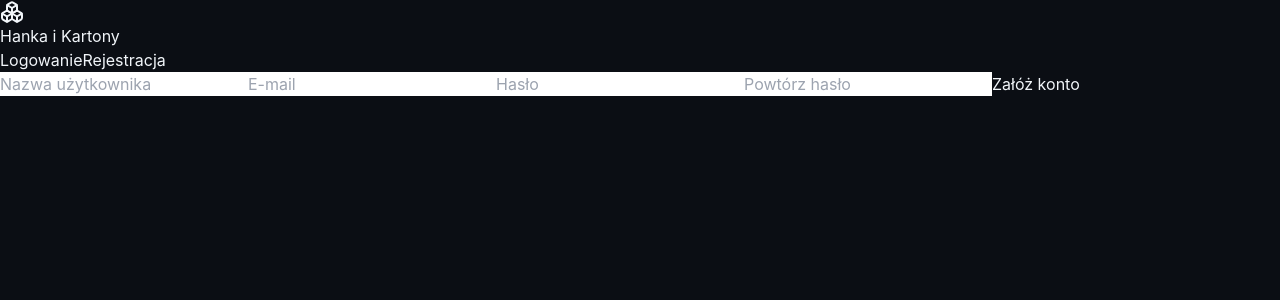
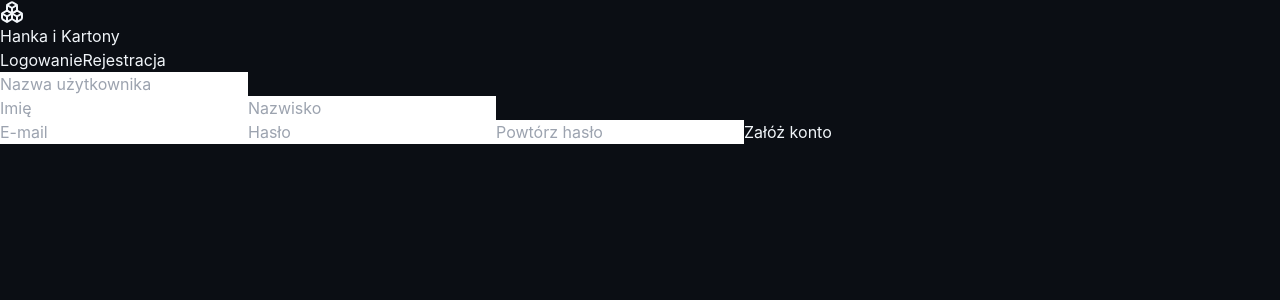
Before and after one commit to Chopparini/inq-hub, a React (Vite) app in the folder frontend/: page / in a window 1280 px wide. Both pictures are taken after a click on the button "Rejestracja". Shown: the top 300 px of the page. Built offline with nearby package versions, Linux system fonts and the light colour scheme; no server answers.

Commit message:
feat: imię i nazwisko w rejestracji i karcie użytkownika

```diff
--- a/frontend/src/App.tsx
+++ b/frontend/src/App.tsx
@@ -1,7 +1,7 @@
 import React, { useState, useEffect, useMemo } from 'react';
 import { quotesApi, ClientOption, ProductOption } from './api/quotesApi';
 import { QuoteListItem, QuoteDetail, QuoteStatus, QuoteIn } from './types/quote';
-import { User, ROLE_LABELS } from './types/auth';
+import { User, ROLE_LABELS, displayName, initials } from './types/auth';
 import {
   Package,
   FileSpreadsheet,
@@ -430,10 +430,10 @@ export default function App({ user, onLogout }: AppProps) {
         <div>
           <div className="p-3 rounded-2xl bg-slate-900/60 border border-slate-800 flex items-center gap-3">
             <div className="w-10 h-10 rounded-full bg-gradient-to-tr from-purple-500 to-indigo-500 flex items-center justify-center font-bold text-sm text-white uppercase">
-              {user.username.slice(0, 2)}
+              {initials(user)}
             </div>
             <div className="flex-1 min-w-0">
-              <p className="text-sm font-medium text-slate-200 truncate">{user.username}</p>
+              <p className="text-sm font-medium text-slate-200 truncate">{displayName(user)}</p>
               <p className="text-xs text-purple-400 truncate">{ROLE_LABELS[user.role]}</p>
             </div>
             <button
--- a/frontend/src/pages/LoginPage.tsx
+++ b/frontend/src/pages/LoginPage.tsx
@@ -12,6 +12,8 @@ interface LoginPageProps {
 export default function LoginPage({ onLoggedIn }: LoginPageProps) {
   const [mode, setMode] = useState<Mode>('login');
   const [username, setUsername] = useState('');
+  const [firstName, setFirstName] = useState('');
+  const [lastName, setLastName] = useState('');
   const [email, setEmail] = useState('');
   const [password, setPassword] = useState('');
   const [password2, setPassword2] = useState('');
@@ -37,7 +39,7 @@ export default function LoginPage({ onLoggedIn }: LoginPageProps) {
     setIsLoading(true);
     try {
       if (mode === 'register') {
-        await authApi.register({ username, email, password });
+        await authApi.register({ username, firstName, lastName, email, password });
       }
       await authApi.login(username, password);
       onLoggedIn(await authApi.me());
@@ -83,6 +85,25 @@ export default function LoginPage({ onLoggedIn }: LoginPageProps) {
             required
           />
           {mode === 'register' && (
+            <>
+              <div className="grid grid-cols-2 gap-2">
+                <input
+                  className="input"
+                  placeholder="Imię"
+                  autoComplete="given-name"
+                  value={firstName}
+                  onChange={(e) => setFirstName(e.target.value)}
+                  required
+                />
+                <input
+                  className="input"
+                  placeholder="Nazwisko"
+                  autoComplete="family-name"
+                  value={lastName}
+                  onChange={(e) => setLastName(e.target.value)}
+                  required
+                />
+              </div>
               <input
                 className="input"
                 type="email"
@@ -92,6 +113,7 @@ export default function LoginPage({ onLoggedIn }: LoginPageProps) {
                 onChange={(e) => setEmail(e.target.value)}
                 required
               />
+            </>
           )}
           <input
             className="input"
--- a/frontend/src/types/auth.ts
+++ b/frontend/src/types/auth.ts
@@ -3,12 +3,16 @@ export type UserRole = 'admin' | 'sales';
 export interface User {
   id: number;
   username: string;
+  firstName: string | null;
+  lastName: string | null;
   email: string;
   role: UserRole;
 }
 
 export interface RegisterIn {
   username: string;
+  firstName: string;
+  lastName: string;
   email: string;
   password: string;
 }
@@ -17,3 +21,16 @@ export const ROLE_LABELS: Record<UserRole, string> = {
   admin: 'Administrator',
   sales: 'Handlowiec',
 };
+
+
+export function displayName(user: User): string {
+  const full = [user.firstName, user.lastName].filter(Boolean).join(' ');
+  return full || user.username;
+}
+
+export function initials(user: User): string {
+  if (user.firstName && user.lastName) {
+    return (user.firstName[0] + user.lastName[0]).toUpperCase();
+  }
+  return user.username.slice(0, 2).toUpperCase();
+}
```
Also changed, not shown: 1 other file (tests, documents, lock files or other folders). Lines whose indentation alone changed are shown as unchanged.
